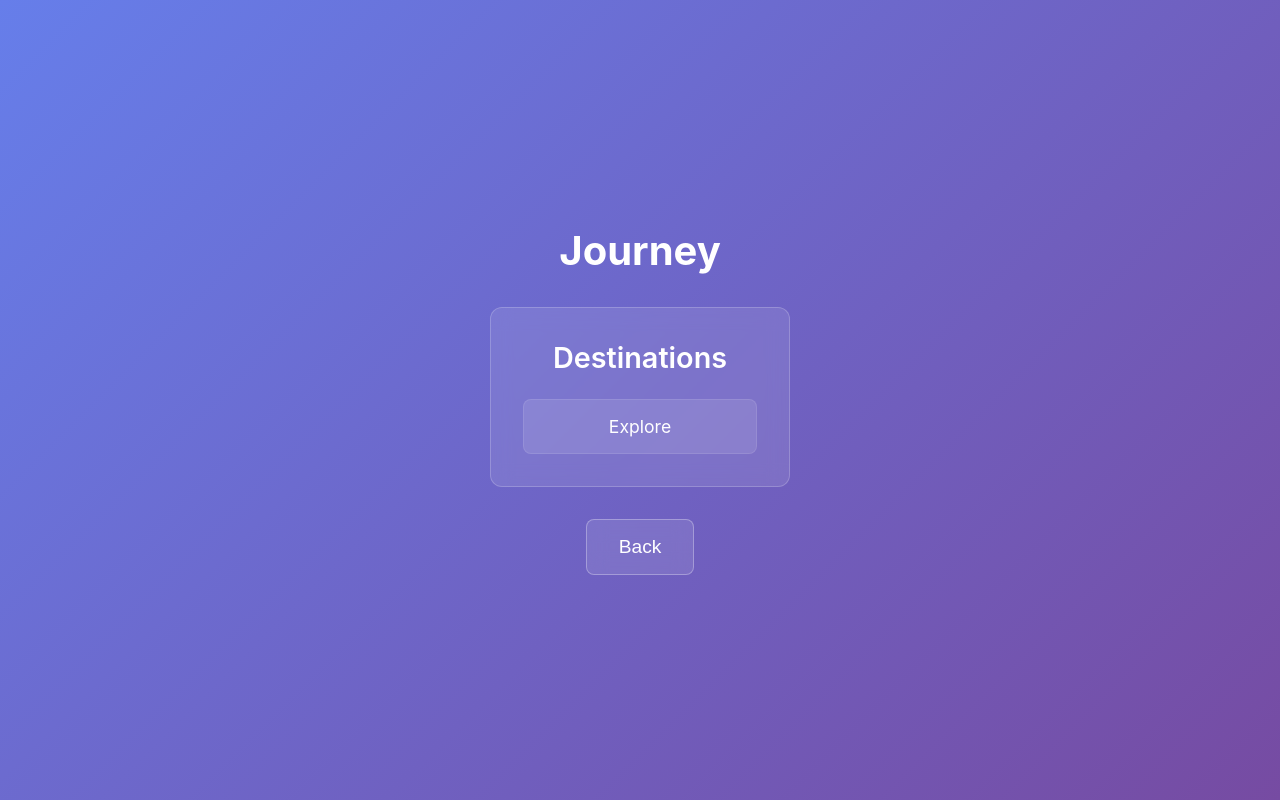
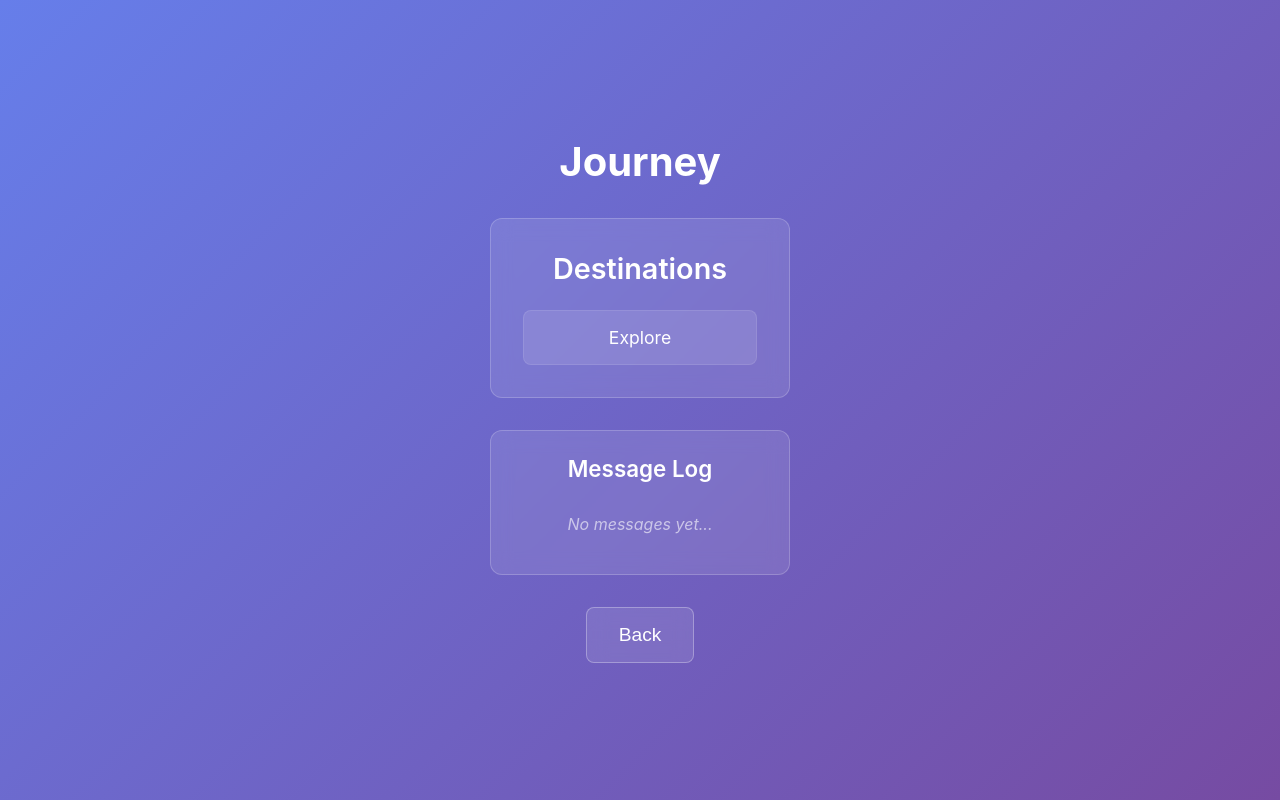
Before and after one commit to AustinHoover/adventure-game-test, a React (Create React App) app: page /journey in a window 1280 px wide. Built offline with nearby package versions, Linux system fonts and the light colour scheme; the HTML template or start-up script is replaced by a standard one.

Commit message:
message log on journey page

```diff
--- a/src/components/Destinations.tsx
+++ b/src/components/Destinations.tsx
@@ -1,39 +1,20 @@
 import React from 'react';
-import { TicketSystem } from '../utils/ticketSystem';
 import './Destinations.css';
 
 interface DestinationsProps {
-  // Add props here if needed in the future
+  onDestinationClick?: (destinationName: string) => void;
 }
 
-const Destinations: React.FC<DestinationsProps> = () => {
+const Destinations: React.FC<DestinationsProps> = ({ onDestinationClick }) => {
   const destinations = [
     { id: 1, name: 'Explore' }
     // Add more destinations here in the future
   ];
 
-  // Create ticket system for explore actions
-  const exploreTicketSystem = new TicketSystem<() => void>();
-
-  // Add tickets for different explore actions
-  exploreTicketSystem.addOption(() => {
-    console.log('test');
-  }, 2); // 2 tickets for logging "test"
-
-  exploreTicketSystem.addOption(() => {
-    setTimeout(() => {
-      console.log('1 second timeout completed');
-    }, 1000);
-  }, 1); // 1 ticket for 1 second timeout
-
   const handleDestinationClick = (destinationName: string) => {
-    if (destinationName === 'Explore') {
-      const selectedAction = exploreTicketSystem.selectRandom();
-      if (selectedAction) {
-        selectedAction();
-      }
+    if (onDestinationClick) {
+      onDestinationClick(destinationName);
     }
-    // Add more destination handling logic here in the future
   };
 
   return (
--- /dev/null
+++ b/src/components/MessageLog.css
@@ -0,0 +1,98 @@
+.message-log-container {
+  background: rgba(255, 255, 255, 0.1);
+  border-radius: 12px;
+  padding: 1.5rem;
+  backdrop-filter: blur(10px);
+  border: 1px solid rgba(255, 255, 255, 0.2);
+  min-width: 300px;
+  max-width: 600px;
+  max-height: 300px;
+  display: flex;
+  flex-direction: column;
+}
+
+.message-log-title {
+  color: white;
+  font-size: 1.4rem;
+  margin: 0 0 1rem 0;
+  text-align: center;
+  font-weight: 600;
+}
+
+.message-log-content {
+  flex: 1;
+  overflow-y: auto;
+  display: flex;
+  flex-direction: column;
+  gap: 0.5rem;
+  max-height: 200px;
+}
+
+.message-log-content::-webkit-scrollbar {
+  width: 8px;
+}
+
+.message-log-content::-webkit-scrollbar-track {
+  background: rgba(255, 255, 255, 0.1);
+  border-radius: 4px;
+}
+
+.message-log-content::-webkit-scrollbar-thumb {
+  background: rgba(255, 255, 255, 0.3);
+  border-radius: 4px;
+}
+
+.message-log-content::-webkit-scrollbar-thumb:hover {
+  background: rgba(255, 255, 255, 0.5);
+}
+
+.message-log-entry {
+  padding: 0.5rem;
+  border-radius: 6px;
+  font-size: 0.9rem;
+  line-height: 1.3;
+  word-wrap: break-word;
+  transition: background-color 0.2s ease;
+}
+
+.message-log-entry:hover {
+  background: rgba(255, 255, 255, 0.1);
+}
+
+.message-timestamp {
+  color: rgba(255, 255, 255, 0.7);
+  font-family: 'Courier New', monospace;
+  font-size: 0.8rem;
+  margin-right: 0.5rem;
+}
+
+.message-text {
+  color: white;
+}
+
+.message-log-empty {
+  color: rgba(255, 255, 255, 0.6);
+  text-align: center;
+  font-style: italic;
+  padding: 1rem;
+}
+
+/* Message type styles */
+.message-info {
+  background: rgba(255, 255, 255, 0.05);
+}
+
+.message-success {
+  background: rgba(76, 175, 80, 0.2);
+  border-left: 3px solid #4CAF50;
+}
+
+.message-warning {
+  background: rgba(255, 193, 7, 0.2);
+  border-left: 3px solid #FFC107;
+}
+
+.message-error {
+  background: rgba(244, 67, 54, 0.2);
+  border-left: 3px solid #F44336;
+}
--- /dev/null
+++ b/src/components/MessageLog.tsx
@@ -0,0 +1,56 @@
+import React from 'react';
+import './MessageLog.css';
+
+export interface LogMessage {
+  id: string;
+  message: string;
+  timestamp: Date;
+  type?: 'info' | 'success' | 'warning' | 'error';
+}
+
+interface MessageLogProps {
+  messages: LogMessage[];
+  maxMessages?: number;
+}
+
+const MessageLog: React.FC<MessageLogProps> = ({ messages, maxMessages = 50 }) => {
+  // Limit the number of messages displayed
+  const displayMessages = messages.slice(-maxMessages);
+
+  const formatTimestamp = (timestamp: Date): string => {
+    return timestamp.toLocaleTimeString();
+  };
+
+  const getMessageClass = (type?: string): string => {
+    switch (type) {
+      case 'success':
+        return 'message-success';
+      case 'warning':
+        return 'message-warning';
+      case 'error':
+        return 'message-error';
+      default:
+        return 'message-info';
+    }
+  };
+
+  return (
+    <div className="message-log-container">
+      <h3 className="message-log-title">Message Log</h3>
+      <div className="message-log-content">
+        {displayMessages.length === 0 ? (
+          <div className="message-log-empty">No messages yet...</div>
+        ) : (
+          displayMessages.map((msg) => (
+            <div key={msg.id} className={`message-log-entry ${getMessageClass(msg.type)}`}>
+              <span className="message-timestamp">[{formatTimestamp(msg.timestamp)}]</span>
+              <span className="message-text">{msg.message}</span>
+            </div>
+          ))
+        )}
+      </div>
+    </div>
+  );
+};
+
+export default MessageLog;
--- a/src/pages/Journey.tsx
+++ b/src/pages/Journey.tsx
@@ -1,10 +1,47 @@
-import React from 'react';
+import React, { useState, useMemo } from 'react';
 import { useNavigate } from 'react-router-dom';
 import Destinations from '../components/Destinations';
+import MessageLog, { LogMessage } from '../components/MessageLog';
+import { TicketSystem } from '../utils/ticketSystem';
 import './Landing.css';
 
 function Journey() {
   const navigate = useNavigate();
+  const [messages, setMessages] = useState<LogMessage[]>([]);
+
+  // Create ticket system for explore actions
+  const exploreTicketSystem = useMemo(() => {
+    const system = new TicketSystem<string>();
+    system.addOption('test', 2); // 2 tickets for logging "test"
+    system.addOption('timeout', 1); // 1 ticket for 1 second timeout
+    return system;
+  }, []);
+
+  const addMessage = (message: string, type: 'info' | 'success' | 'warning' | 'error' = 'info') => {
+    const newMessage: LogMessage = {
+      id: Date.now().toString(),
+      message,
+      timestamp: new Date(),
+      type
+    };
+    setMessages(prev => [...prev, newMessage]);
+  };
+
+  const handleDestinationClick = (destinationName: string) => {
+    if (destinationName === 'Explore') {
+      const selectedAction = exploreTicketSystem.selectRandom();
+      if (selectedAction) {
+        if (selectedAction === 'test') {
+          addMessage('Exploration test completed', 'info');
+        } else if (selectedAction === 'timeout') {
+          addMessage('Exploration timeout started', 'warning');
+          setTimeout(() => {
+            addMessage('Exploration timeout completed', 'success');
+          }, 1000);
+        }
+      }
+    }
+  };
 
   const handleBack = () => {
     navigate('/explore');
@@ -30,7 +67,9 @@ function Journey() {
             Journey
           </h1>
 
-          <Destinations />
+          <Destinations onDestinationClick={handleDestinationClick} />
+
+          <MessageLog messages={messages} />
 
           <button
             onClick={handleBack}
```
